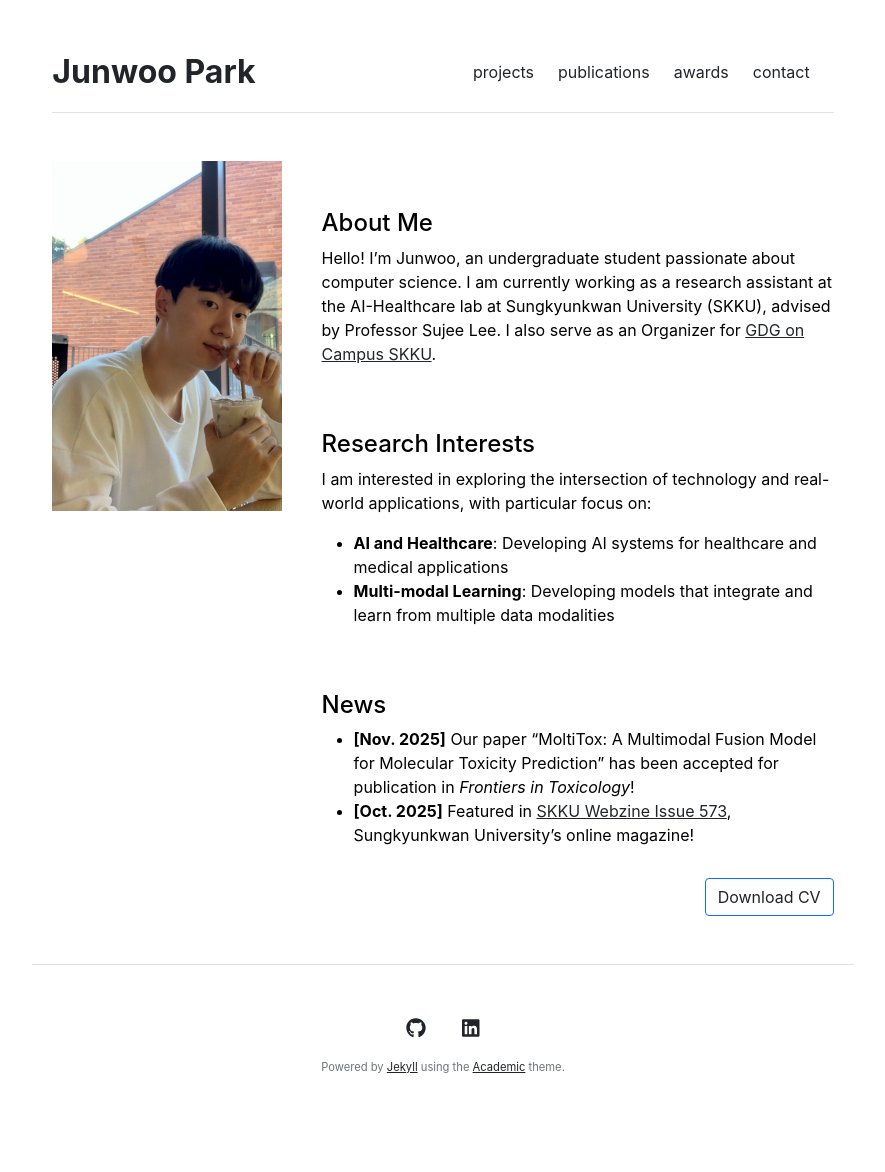
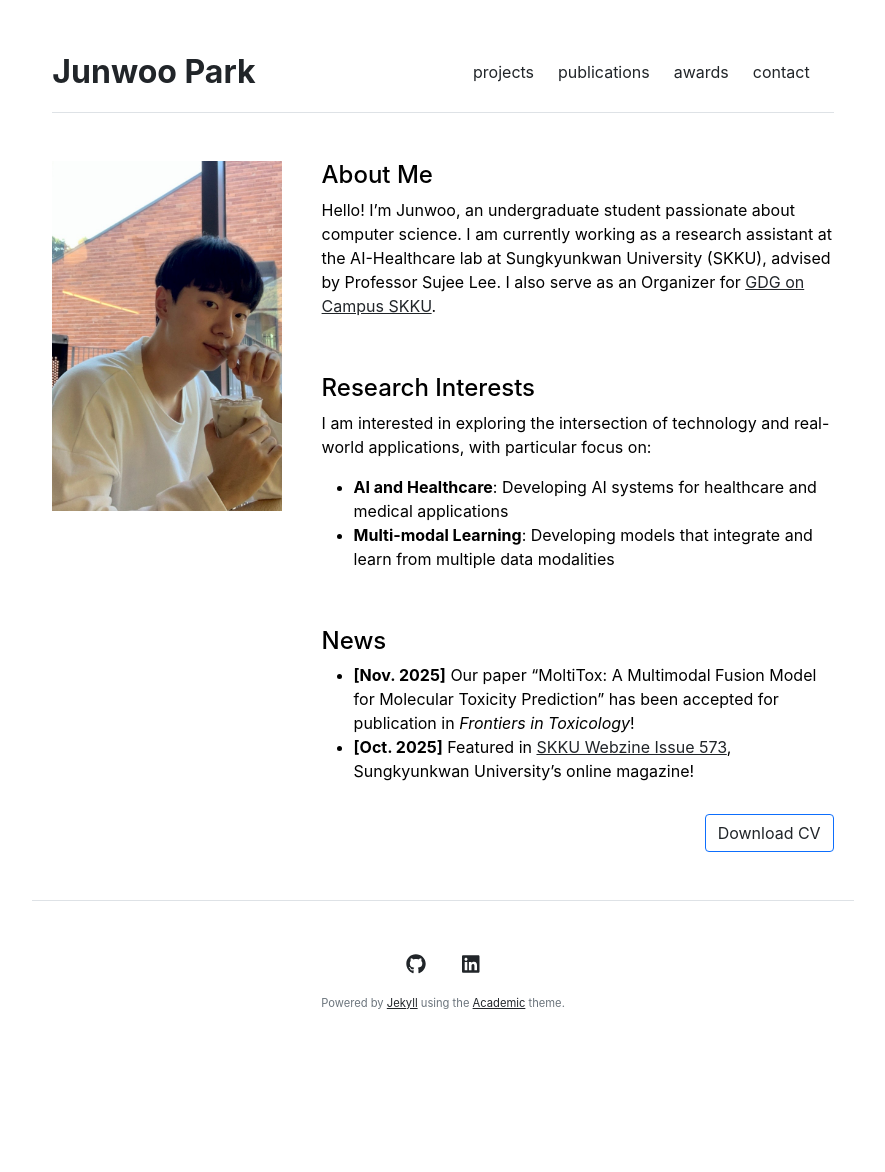
Before and after one commit to junwoop0/junwoop0.github.io, a Jekyll site: the page built from index.md, in a window 1280 px wide. Shown: the whole page, without its empty margins (197-1082 px from the left). Built offline with Jekyll 4.4.1, drawn with Linux system fonts in a browser that asks for light colours; after the commit the page ends 1108 px from its top, so only the background shows below that.

Commit message:
update profile

```diff
--- a/_sass/main.scss
+++ b/_sass/main.scss
@@ -21,5 +21,8 @@ body a {
 
 h2 {
   font-size: 1.5rem;
-  margin-top: 3rem;
 }
+
+h2:not(:first-of-type) {
+  margin-top: 2.5rem;
+}
```
